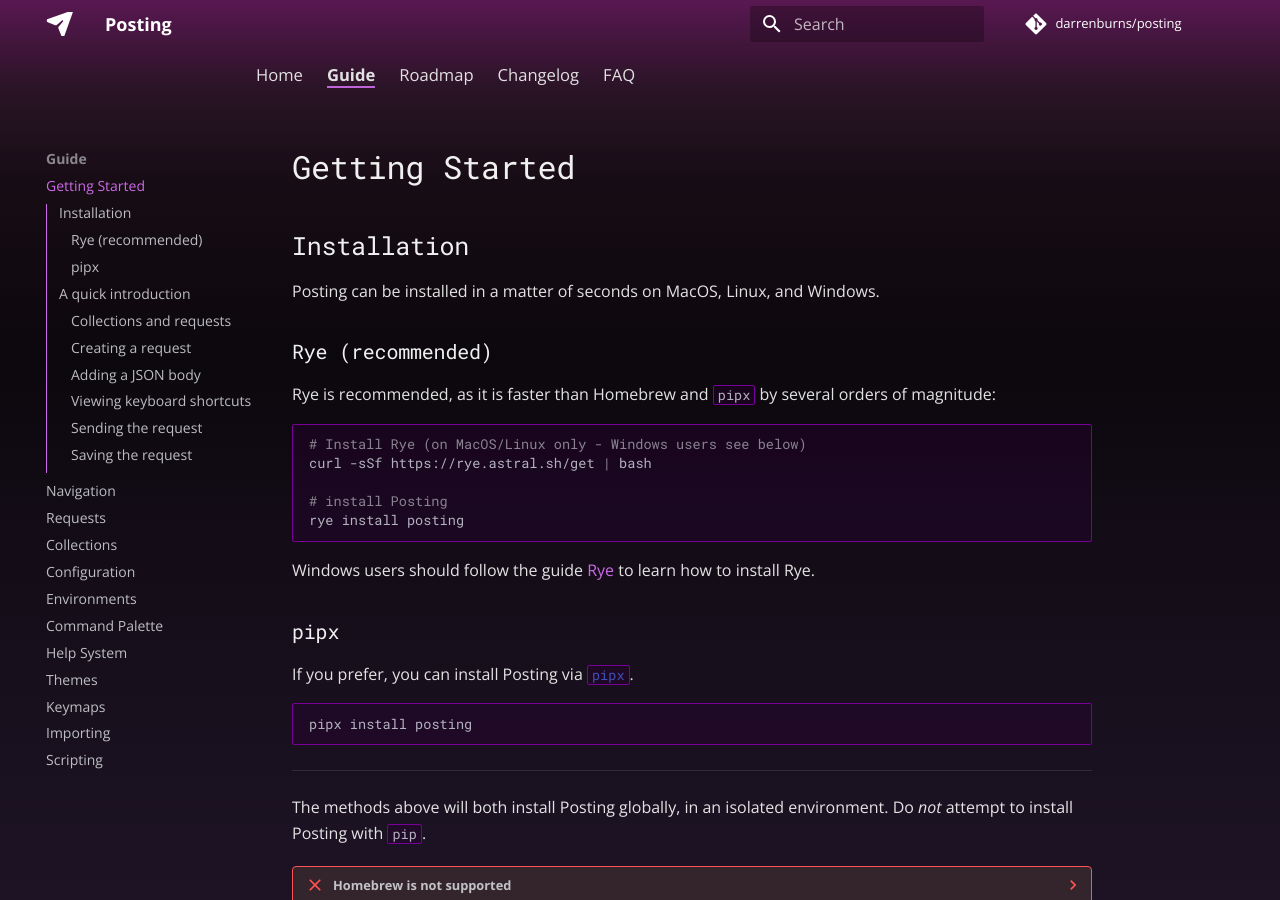
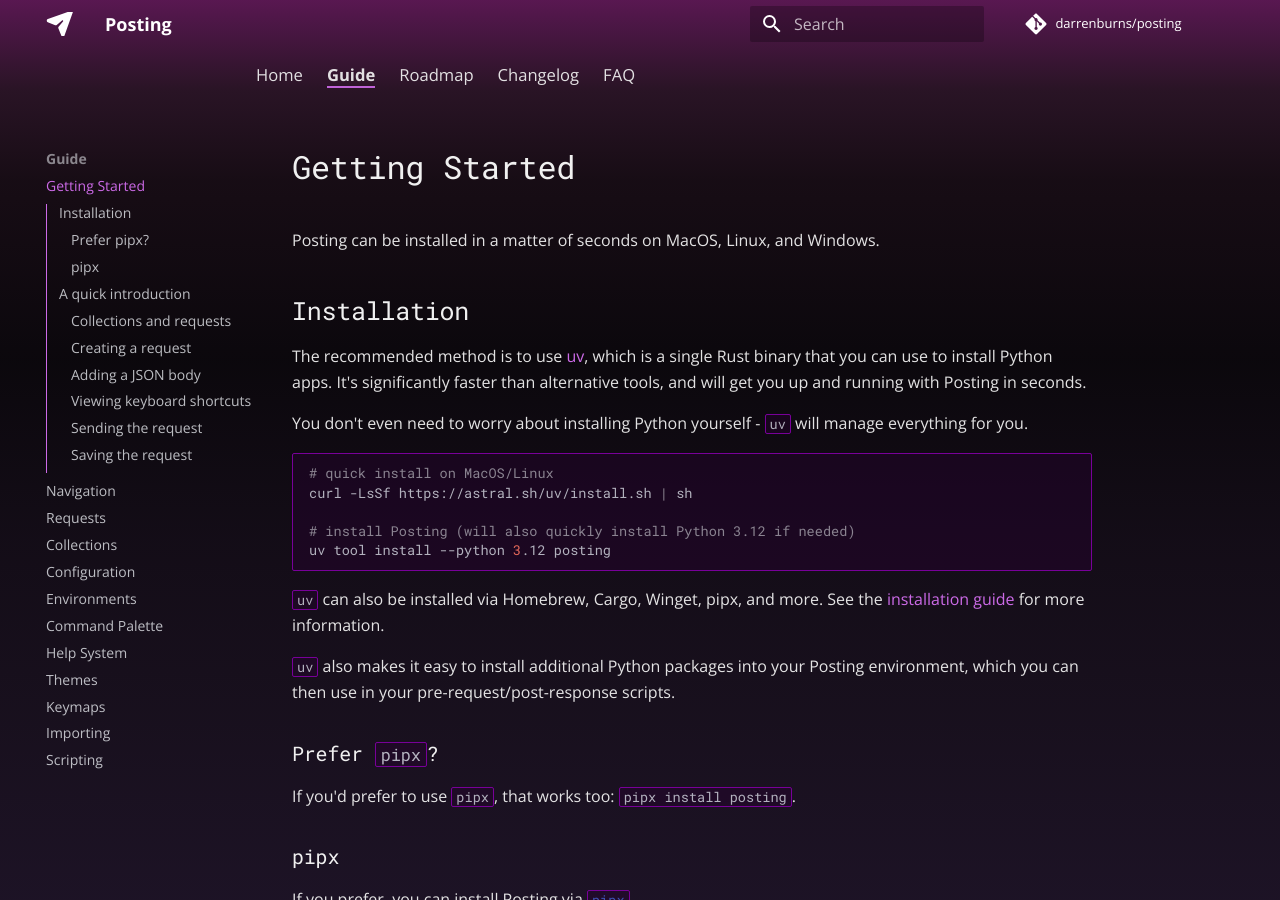
Before and after one commit to darrenburns/posting, an MkDocs documentation site: the page built from docs/guide/index.md, in a window 1280 px wide and 900 px high. Built offline with MkDocs 1.6.1 and Material for MkDocs 9.7.7, drawn with Linux system fonts in a browser that asks for light colours; comment, search, counter and statistics services are not loaded.

````diff
--- a/docs/guide/index.md
+++ b/docs/guide/index.md
@@ -1,20 +1,28 @@
+Posting can be installed in a matter of seconds on MacOS, Linux, and Windows.
+
 ## Installation
 
-Posting can be installed in a matter of seconds on MacOS, Linux, and Windows.
+The recommended method is to use [uv](https://docs.astral.sh/uv/getting-started/installation/), which is a single Rust binary that you can use to install Python apps.
+It's significantly faster than alternative tools, and will get you up and running with Posting in seconds.
 
-### Rye (recommended)
-
-Rye is recommended, as it is faster than Homebrew and `pipx` by several orders of magnitude:
+You don't even need to worry about installing Python yourself - `uv` will manage everything for you.
 
 ```bash
-# Install Rye (on MacOS/Linux only - Windows users see below)
-curl -sSf https://rye.astral.sh/get | bash
+# quick install on MacOS/Linux
+curl -LsSf https://astral.sh/uv/install.sh | sh
 
-# install Posting
-rye install posting
+# install Posting (will also quickly install Python 3.12 if needed)
+uv tool install --python 3.12 posting
 ```
 
-Windows users should follow the guide [Rye](https://rye-up.com/guide/installation) to learn how to install Rye.
+`uv` can also be installed via Homebrew, Cargo, Winget, pipx, and more. See the [installation guide](https://docs.astral.sh/uv/getting-started/installation/) for more information.
+
+`uv` also makes it easy to install additional Python packages into your Posting environment, which you can then use in your pre-request/post-response scripts.
+
+### Prefer `pipx`?
+
+If you'd prefer to use `pipx`, that works too: `pipx install posting`.
+
 
 ### pipx
 
````
Also changed, not shown: docs/guide/keymap.md (+1 -1 lines), docs/guide/scripting.md (+3 -0 lines), docs/assets/scripts-tab.png (added), 5 other files.
